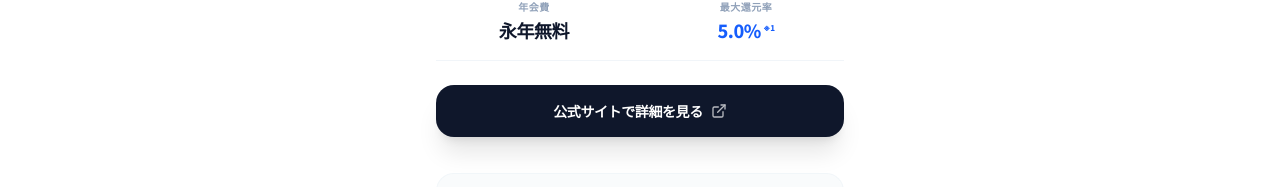
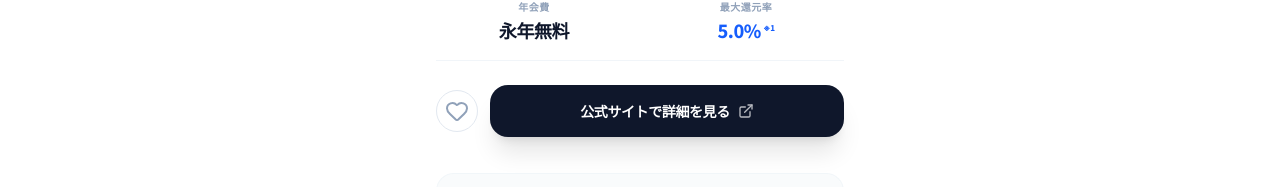
Before and after one commit to mizumar/smart-card-select, a Next.js app: page /cards/cosmo-the-card-opus in a window 1280 px wide. Shown: the part 351-538 px from the top of the page. Built offline with nearby package versions, Linux system fonts and the light colour scheme; no server answers.

Commit message:
✨️ feat: カード詳細画面にお気に入りボタンを置く (#57, task 2)

```diff
--- a/src/app/cards/[id]/page.tsx
+++ b/src/app/cards/[id]/page.tsx
@@ -1,17 +1,16 @@
 import { notFound } from "next/navigation";
-import Link from "next/link";
 import fs from "fs";
 import path from "path";
 import matter from "gray-matter";
 import ReactMarkdown from "react-markdown";
-import { ArrowLeft, ExternalLink, Check, Minus } from "lucide-react";
+import { ExternalLink, Check, Minus } from "lucide-react";
 import type { Metadata } from "next";
 import { cards as cardsData } from "@/data/cards";
-import { DiagnosticBanner } from "@/components/DiagnosticBanner";
 import { CalloutNotice } from "@/components/CalloutNotice";
 import NoteText from "@/components/NoteText";
 import { RelatedCards } from "@/components/cards/RelatedCards";
 import { RelatedContents } from "@/components/cards/RelatedContents";
+import { FavoriteButton } from "@/components/FavoriteButton";
 
 interface Props {
   params: Promise<{ id: string }>;
@@ -196,7 +195,12 @@ export default async function CardDetailPage({ params }: Props) {
             </div>
           </div>
 
-          <div className="pt-2">
+          <div className="pt-2 flex gap-3 justify-center items-center">
+            {/* ハート（お気に入り）ボタン */}
+            <div className="[&>button]:p-2! [&>button>svg]:h-6! [&>button>svg]:w-6!">
+              <FavoriteButton cardId={card.id} />
+            </div>
+
             <a
               href={card.affiliateUrl}
               target="_blank"
```
